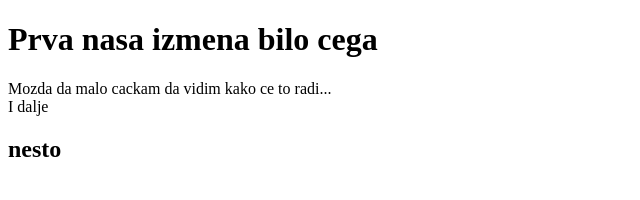
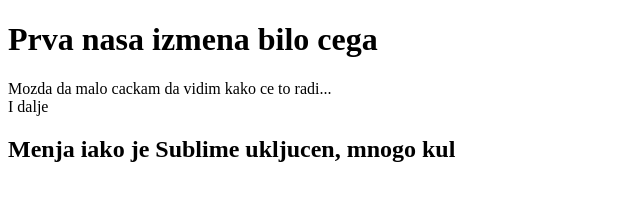
Before and after one commit to Brankela/folder1, a plain HTML site: page index.html in a window 1280 px wide. Shown: the whole page, without its empty margins (0-640 px from the left). Drawn offline with Linux system fonts and the light colour scheme.

Commit message:
Update index.html

```diff
--- a/index.html
+++ b/index.html
@@ -8,6 +8,6 @@
 	<p>Mozda da malo cackam da vidim kako ce to radi...
 		<br>
 		I dalje</p>
-	<h2> nesto </h2>
+	<h2> Menja iako je Sublime ukljucen, mnogo kul </h2>
 </body>
 </html>
```
